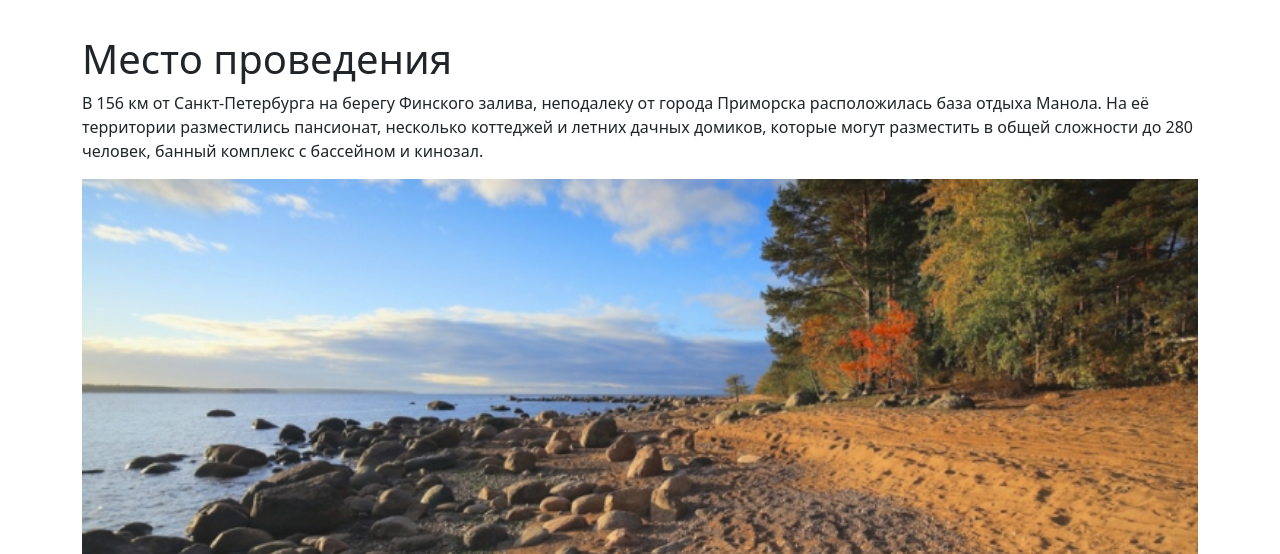
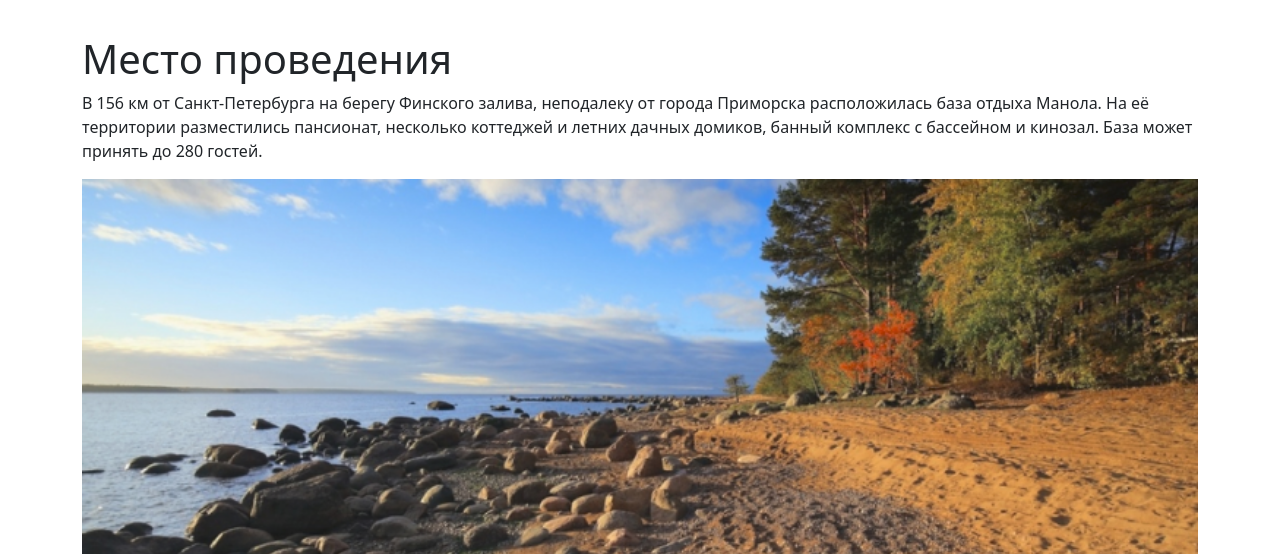
Before and after one commit to Bazulenkov/primorsk-cup, a Django app: page / in a window 1280 px wide. Shown: the part 2221-2775 px from the top of the page. Run offline with Django 3.2, Linux system fonts and the light colour scheme.

Commit message:
Change Content

```diff
--- a/templates/index.html
+++ b/templates/index.html
@@ -48,7 +48,7 @@
 
     <div class="my-5">
         <p>Чистая вода, ровный Балтийский ветер, идеальная фойловая акватория, красивый
-            сосновый берег, песчаные пляжи – все это привлекает большое количество спортсменов с разных
+            сосновый берег, песчаные пляжи – все это привлекает большое количество спортсменов из разных
             уголков нашей страны.</p>
         <img class="img-fluid w-100" src="{% static 'sunset.png' %}">
     </div>
@@ -82,8 +82,8 @@
 
     <p>В 156 км от Санкт-Петербурга на берегу Финского залива, неподалеку от
         города Приморска расположилась база отдыха Манола. На её территории разместились пансионат,
-        несколько коттеджей и летних дачных домиков, которые могут разместить в общей сложности до
-        280 человек, банный комплекс с бассейном и кинозал.</p>
+        несколько коттеджей и летних дачных домиков, банный комплекс с бассейном и кинозал. База может принять до 280
+        гостей.</p>
 
     <img class="img-fluid w-100 mb-3" src="{% static 'shore.png' %}">
 
@@ -109,9 +109,9 @@
 
     <div>
         <div>
-            Парусный спорт становится более зрелищным и интересным. В частности,
-            всем известный класс RS:X (виндсерфинг) покидает Олимп и уступает место новому более
-            зрелищному классу - IQ Foil, который мы увидим уже на Олимпийских играх 2024.
+            Парусный спорт становится все интереснее и привлекательнее для зрителей. В частности, всем известный класс
+            RS:X (виндсерфинг) покидает Олимп и уступает место новому более зрелищному классу - IQ Foil, который мы
+            увидим уже на Олимпийских играх 2024.
         </div>
         <div class="container">
             <div class="row">
@@ -149,5 +149,16 @@
     <p>Получается райдер не глиссирует по воде, как на RS:X, а за счет
         фойла поднимается над водой на 20-70 см. Для развития максимальной скорости нужно
         подняться как можно выше и удерживать высоту.</p>
+
+    <div>
+        <h1>Мы ищем спонсоров!</h1>
+        <p>
+            Вода, ветер, брызги, шум прибоя, развевающиеся флаги, чайки летающие "боком", улыбки, призы, радость побед!
+        </p>
+        <p>Вы можете быть в этому причастным! Будем благодарны за любую помощь и поддержку!</p>
+        <p>Со своей стороны вот что можем: повесить ваши флаги, дать на сайте ссылку, сделать устное объявление на открытии/закрытии, вставка в
+            видеоролик, размещение наклеек на буях и парусах, и наверное, что-то еще....</p>
+        <p>Пожалуйста, свяжитесь с нами, по телефонам в разделе <a href="{% url 'about:contacts' %}">Контакты</a></p>
+    </div>
 </main>
 {% endblock content %}
```
